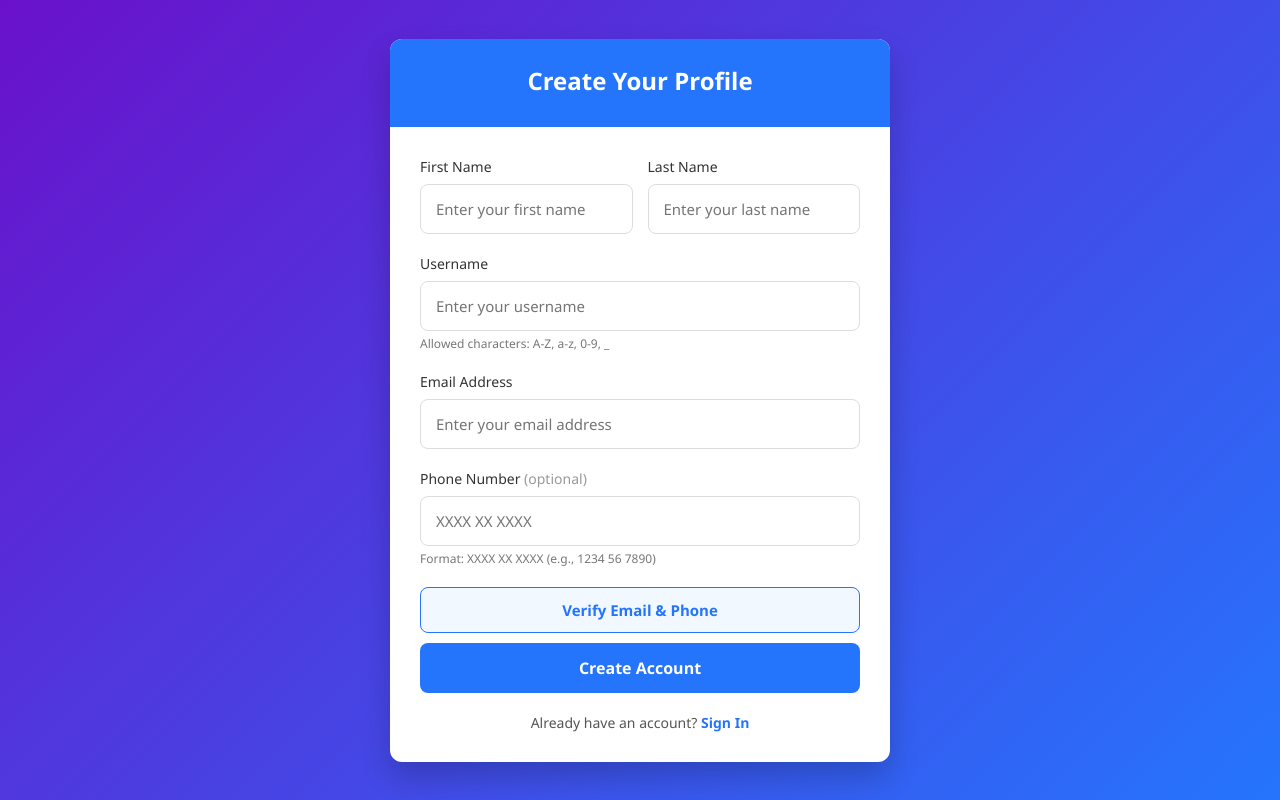
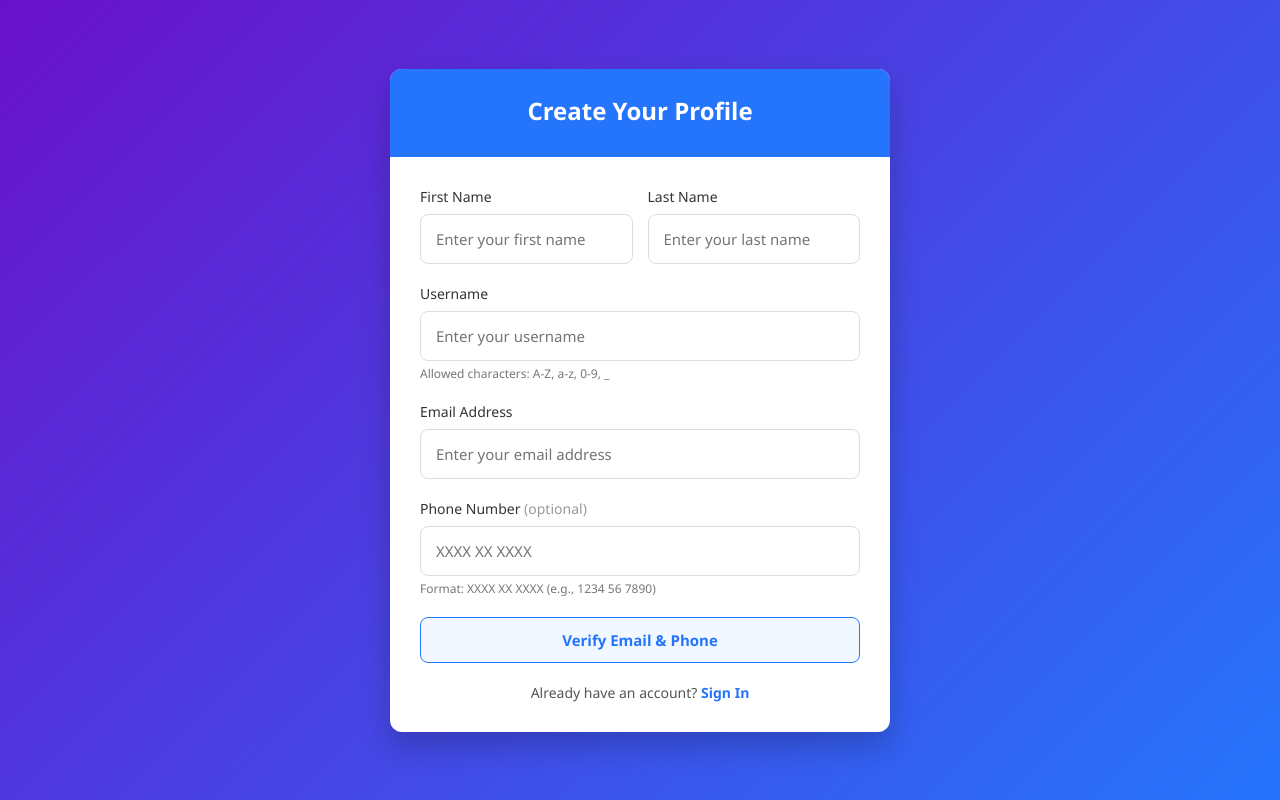
Before and after one commit to infin8-innov8/authentication_system_task, a Django app: page /register/ in a window 1280 px wide. Run offline with Django 5.2, Linux system fonts and the light colour scheme.

Commit message:
Update registrationtemp.html

```diff
--- a/authentication_system/templates/registrationtemp.html
+++ b/authentication_system/templates/registrationtemp.html
@@ -45,11 +45,6 @@
         font-weight: 600;
         font-size: 24px;
         margin-bottom: 5px;
-      }
-
-      .registration-header p {
-        font-size: 14px;
-        opacity: 0.9;
       }
 
       .registration-form {
@@ -131,24 +126,6 @@
       .optional {
         color: #999;
         font-weight: normal;
-      }
-
-      .register-button {
-        width: 100%;
-        padding: 14px;
-        background: #2575fc;
-        color: white;
-        border: none;
-        border-radius: 8px;
-        font-size: 16px;
-        font-weight: 600;
-        cursor: pointer;
-        transition: background 0.3s;
-        margin-top: 10px;
-      }
-
-      .register-button:hover {
-        background: #1c64e0;
       }
 
       .login-link {
@@ -263,7 +240,6 @@
             id="email"
             placeholder="Enter your email address"
             name="email"
-            requ
           />
           <div class="error-message" id="emailError">
             Please enter a valid email address
@@ -292,8 +268,6 @@
           </div>
         </div>
 
-        <button class="register-button">Create Account</button>
-
         <div class="login-link">
           Already have an account? <a href="#">Sign In</a>
         </div>
@@ -308,7 +282,6 @@
         const emailInput = document.getElementById("email");
         const phoneInput = document.getElementById("phone");
         const verifyBtn = document.getElementById("verifyBtn");
-        const registerButton = document.querySelector(".register-button");
 
         // Validation patterns
         const namePattern = /^[a-zA-Z]+$/;
@@ -402,68 +375,6 @@
             }
           }
         });
-
-        // Register button
-        registerButton.addEventListener("click", function () {
-          let isValid = true;
-
-          // Validate first name
-          if (!namePattern.test(firstNameInput.value)) {
-            document.getElementById("firstNameError").style.display = "block";
-            firstNameInput.style.borderColor = "#d9534f";
-            isValid = false;
-          }
-
-          // Validate last name
-          if (!namePattern.test(lastNameInput.value)) {
-            document.getElementById("lastNameError").style.display = "block";
-            lastNameInput.style.borderColor = "#d9534f";
-            isValid = false;
-          }
-
-          // Validate username
-          if (!usernamePattern.test(usernameInput.value)) {
-            document.getElementById("usernameError").style.display = "block";
-            usernameInput.style.borderColor = "#d9534f";
-            isValid = false;
-          }
-
-          // Validate email
-          if (!emailPattern.test(emailInput.value)) {
-            document.getElementById("emailError").style.display = "block";
-            emailInput.style.borderColor = "#d9534f";
-            isValid = false;
-          }
-
-          // Validate phone (if provided)
-          if (phoneInput.value !== "" && !phonePattern.test(phoneInput.value)) {
-            document.getElementById("phoneError").style.display = "block";
-            phoneInput.style.borderColor = "#d9534f";
-            isValid = false;
-          }
-
-          // Check if verification was sent
-          if (!verifyBtn.classList.contains("verified")) {
-            alert(
-              "Please verify your email and phone number before registering"
-            );
-            isValid = false;
-          }
-
-          if (isValid) {
-            this.textContent = "Creating Account...";
-            this.disabled = true;
-
-            // Simulate registration process
-            setTimeout(function () {
-              alert(
-                "Registration successful! You will be redirected to the OTP verification page."
-              );
-              registerButton.textContent = "Create Account";
-              registerButton.disabled = false;
-            }, 1500);
-          }
-        });
       });
     </script>
   </body>
```
